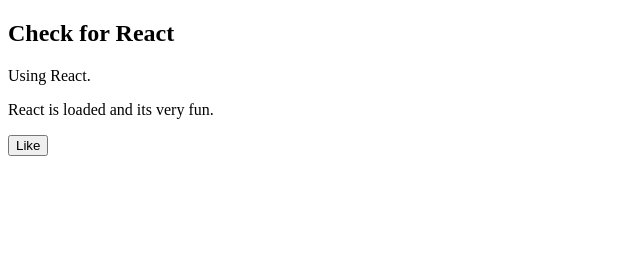
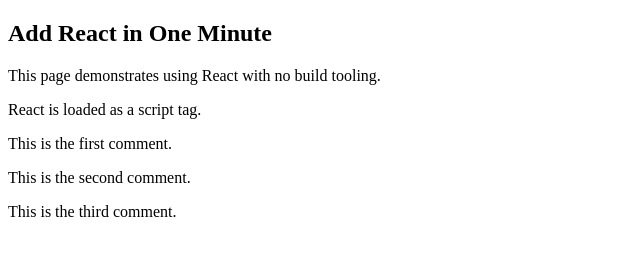
Before and after one commit to kaempfer/hello-world, a plain HTML site: page index.html in a window 1280 px wide. Shown: the whole page, without its empty margins (0-640 px from the left). Drawn offline with nearby package versions, Linux system fonts and the light colour scheme.

Commit message:
new content

```diff
--- a/index.html
+++ b/index.html
@@ -2,21 +2,36 @@
 <html>
 	  <head>
 		      <meta charset="UTF-8" />
-    <title>React test</title>
+		          <title>Add React in One Minute</title>
 			    </head>
 			      <body>
 
-    <h2>Check for React</h2>
-    <p>Using React.</p>
-    <p>React is loaded and its very fun.</p>
+				          <h2>Add React in One Minute</h2>
+					      <p>This page demonstrates using React with no build tooling.</p>
+					          <p>React is loaded as a script tag.</p>
 
+						      <p>
+						            This is the first comment.
 							          <!-- We will put our React component inside this div. -->
-    <div id="like_button_container"></div>
+								        <div class="like_button_container" data-commentid="1"></div>
+									    </p>
+
+									        <p>
+										      This is the second comment.
+										            <!-- We will put our React component inside this div. -->
+											          <div class="like_button_container" data-commentid="2"></div>
+												      </p>
+
+												          <p>
+													        This is the third comment.
+														      <!-- We will put our React component inside this div. -->
+														            <div class="like_button_container" data-commentid="3"></div>
+															        </p>
 
 																    <!-- Load React. -->
 																        <!-- Note: when deploying, replace "development.js" with "production.min.js". -->
-    <script src="https://unpkg.com/react@16/umd/react.production.min.js" crossorigin></script>
-    <script src="https://unpkg.com/react-dom@16/umd/react-dom.production.min.js" crossorigin></script>
+																	    <script src="https://unpkg.com/react@17/umd/react.development.js" crossorigin></script>
+																	        <script src="https://unpkg.com/react-dom@17/umd/react-dom.development.js" crossorigin></script>
 
 																		    <!-- Load our React component. -->
 																		        <script src="like_button.js"></script>
--- a/like_button.js
+++ b/like_button.js
@@ -10,7 +10,7 @@ class LikeButton extends React.Component {
 
 	  render() {
 		      if (this.state.liked) {
-      return 'You liked this.';
+			            return 'You liked comment number ' + this.props.commentID;
 			          }
 
 		      return e(
@@ -21,5 +21,13 @@ class LikeButton extends React.Component {
 		    }
 }
 
-const domContainer = document.querySelector('#like_button_container');
-ReactDOM.render(e(LikeButton), domContainer);
+// Find all DOM containers, and render Like buttons into them.
+// document.querySelectorAll('.like_button_container')
+//   .forEach(domContainer => {
+//       // Read the comment ID from a data-* attribute.
+//           const commentID = parseInt(domContainer.dataset.commentid, 10);
+//               ReactDOM.render(
+//                     e(LikeButton, { commentID: commentID }),
+//                           domContainer
+//                               );
+//                                 });
```
Lines whose indentation alone changed are shown as unchanged.
